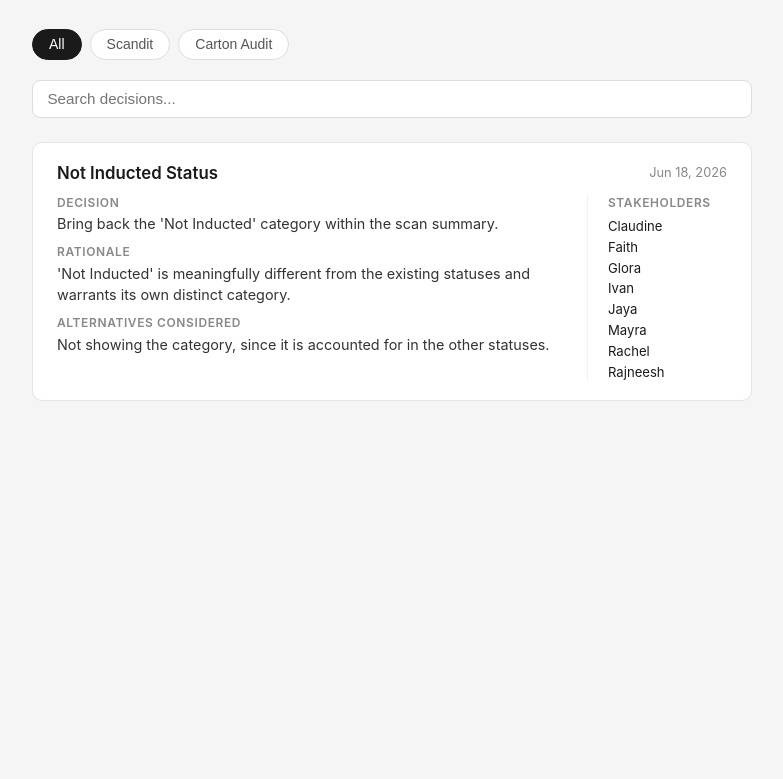
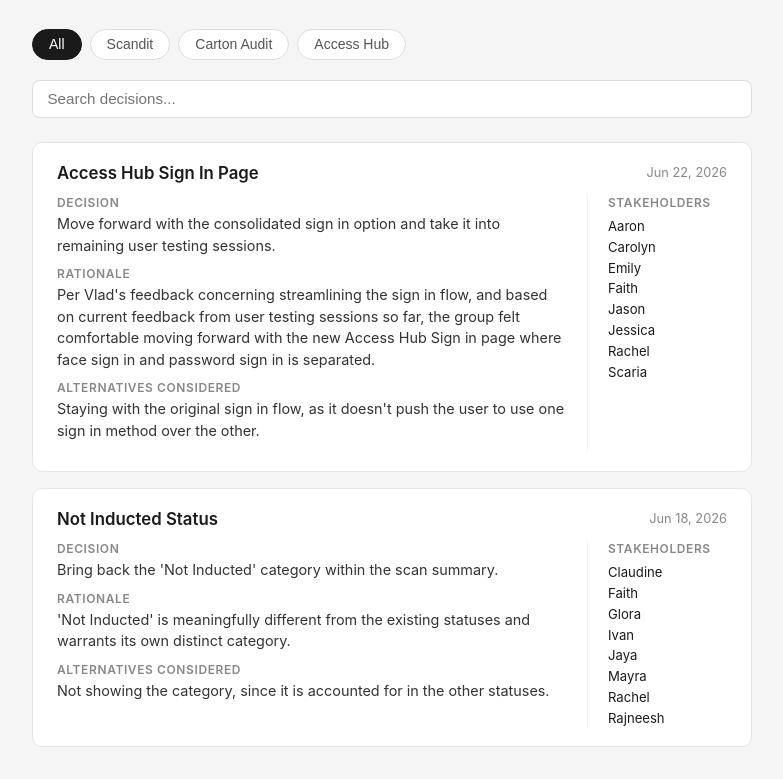
Before and after one commit to kimfaithkim/Design_Decisions_Library, a plain HTML site: page index.html in a window 1280 px wide. Shown: the part 66-845 px from the top of the page, without its empty margins (248-1031 px from the left). Before the commit the page ends 800 px from the top, so only its background shows below. Drawn offline with Linux system fonts and the light colour scheme.

Commit message:
Add Access Hub Sign In Page decision and Access Hub project tab

```diff
--- a/decisions.json
+++ b/decisions.json
@@ -9,5 +9,15 @@
     "alternatives": "Not showing the category, since it is accounted for in the other statuses.",
     "stakeholders": ["Mayra", "Claudine", "Glora", "Jaya", "Ivan", "Rajneesh", "Faith", "Rachel"],
     "tags": ["scan summary", "status"]
+  },
+  {
+    "id": 3,
+    "date": "2026-06-22",
+    "title": "Access Hub Sign In Page",
+    "project": "Access Hub",
+    "decision": "Move forward with the consolidated sign in option and take it into remaining user testing sessions.",
+    "rationale": "Per Vlad's feedback concerning streamlining the sign in flow, and based on current feedback from user testing sessions so far, the group felt comfortable moving forward with the new Access Hub Sign in page where face sign in and password sign in is separated.",
+    "alternatives": "Staying with the original sign in flow, as it doesn't push the user to use one sign in method over the other.",
+    "stakeholders": ["Jessica", "Jason", "Emily", "Aaron", "Scaria", "Faith", "Rachel", "Carolyn"]
   }
 ]
--- a/index.html
+++ b/index.html
@@ -195,6 +195,7 @@
     <button class="tab active" data-project="All">All</button>
     <button class="tab" data-project="Scandit">Scandit</button>
     <button class="tab" data-project="Carton Audit">Carton Audit</button>
+    <button class="tab" data-project="Access Hub">Access Hub</button>
   </div>
 
   <input id="search" type="search" placeholder="Search decisions..." />
```
